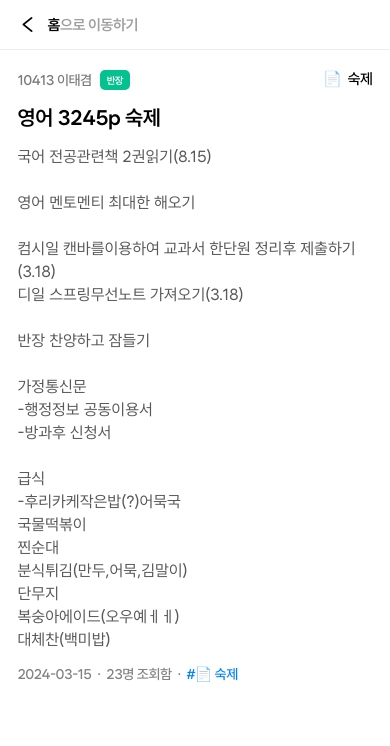
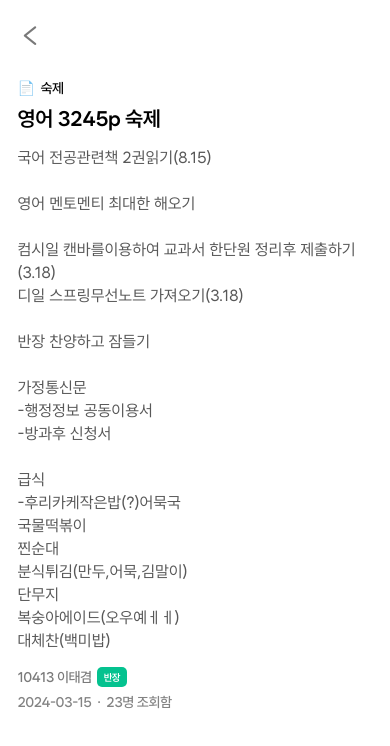
Before and after one commit to iamfiro/sunrin-life-app, a React Native app: screen /Article in a window 390 px wide. Shown: the top 746 px of the page. Built offline with nearby package versions, Linux system fonts and the light colour scheme.

Commit message:
💄 Update NavigationButton and ScreenArticle components

```diff
--- a/components/navigationButton.tsx
+++ b/components/navigationButton.tsx
@@ -9,10 +9,7 @@ interface NavigationButtonProps {
 export default function NavigationButton({ name }: NavigationButtonProps) {
     return (
         <TouchableOpacity style={style.container}>
-            <Icon name="left" size={20} color="#000" />
-            <View style={{ width: 10 }} />
-            <Title size={5} color="#000" weight="300">{name}</Title>
-            <Title size={5} color="#9f9f9f" weight="300">으로 이동하기</Title>
+            <Icon name="left" size={25} color="#797979" />
         </TouchableOpacity>
     )
 }
@@ -20,9 +17,9 @@ export default function NavigationButton({ name }: NavigationButtonProps) {
 const style = StyleSheet.create({
     container: {
         borderColor: "#ededed",
-        borderBottomWidth: 1,
+        // borderBottomWidth: 1,
 
-        height: 50,
+        height: 70,
 
         alignItems: "center",
 
--- a/screens/article.tsx
+++ b/screens/article.tsx
@@ -36,21 +36,19 @@ export default function ScreenArticle({ route, navigation }: any) {
         <>
         <ScrollView style={style.container} onLayout={onLayoutRootView}>
             <NavigationButton name="홈" />
-            <View style={{ paddingHorizontal: 17.5, marginTop: 20 }}>
-                <View style={{ flexDirection: 'row', justifyContent: "space-between" }}>
+            <View style={{ paddingHorizontal: 17.5, marginTop: 10 }}>
+                <Title size={6} color="#000000" weight="200">📄  숙제</Title>
+                <View style={{ height: 10 }} />
+                <Title size={3} color="#000" weight="300">영어 3245p 숙제</Title>
+                <Text style={{ fontSize: 16, color: '#585858', fontFamily: 'Wanted Sans Regular', lineHeight: 23, marginTop: 15 }}>국어 전공관련책 2권읽기(8.15){'\n\n'}영어 멘토멘티 최대한 해오기{'\n\n'}컴시일 캔바를이용하여 교과서 한단원 정리후 제출하기(3.18){'\n'}디일 스프링무선노트 가져오기(3.18){'\n\n'}반장 찬양하고 잠들기{'\n\n'}가정통신문{'\n'}-행정정보 공동이용서{'\n'}-방과후 신청서{'\n\n'}급식{'\n'}-후리카케작은밥(?)어묵국{'\n'}국물떡볶이{'\n'}찐순대{'\n'}분식튀김(만두,어묵,김말이){'\n'}단무지{'\n'}복숭아에이드(오우예ㅔㅔ){'\n'}대체찬(백미밥)</Text>
+                <View style={{ marginTop: 15 }}>
                     <View style={{ flexDirection: 'row', alignItems: 'center' }}>
                         <Title size={6} color="#7a7a7a" weight="200">10413 이태겸</Title>
-                        <View style={{ width: 8 }} />
+                        <View style={{ width: 5 }} />
                         <Badge type="president" />
                     </View>
-                    <Title size={5} color="#000000" weight="200">📄  숙제</Title>
-                </View>
-                <View style={{ height: 15 }} />
-                <Title size={3} color="#000" weight="300">영어 3245p 숙제</Title>
-                <Text style={{ fontSize: 16, color: '#585858', fontFamily: 'Wanted Sans Regular', lineHeight: 23, marginTop: 15 }}>국어 전공관련책 2권읽기(8.15){'\n\n'}영어 멘토멘티 최대한 해오기{'\n\n'}컴시일 캔바를이용하여 교과서 한단원 정리후 제출하기(3.18){'\n'}디일 스프링무선노트 가져오기(3.18){'\n\n'}반장 찬양하고 잠들기{'\n\n'}가정통신문{'\n'}-행정정보 공동이용서{'\n'}-방과후 신청서{'\n\n'}급식{'\n'}-후리카케작은밥(?)어묵국{'\n'}국물떡볶이{'\n'}찐순대{'\n'}분식튀김(만두,어묵,김말이){'\n'}단무지{'\n'}복숭아에이드(오우예ㅔㅔ){'\n'}대체찬(백미밥)</Text>
-                <View style={{ flexDirection: 'row', marginTop: 15 }}>
-                    <Title size={6} color="#838383" weight="200">2024-03-15  ·  23명 조회함  ·  </Title>
-                    <Title size={6} color="#0080ff" weight="200">#📄 숙제</Title>
+                    <View style={{ height: 7 }} />
+                    <Title size={6} color="#838383" weight="200">2024-03-15  ·  23명 조회함</Title>
                 </View>
             </View>
         </ScrollView>
```
